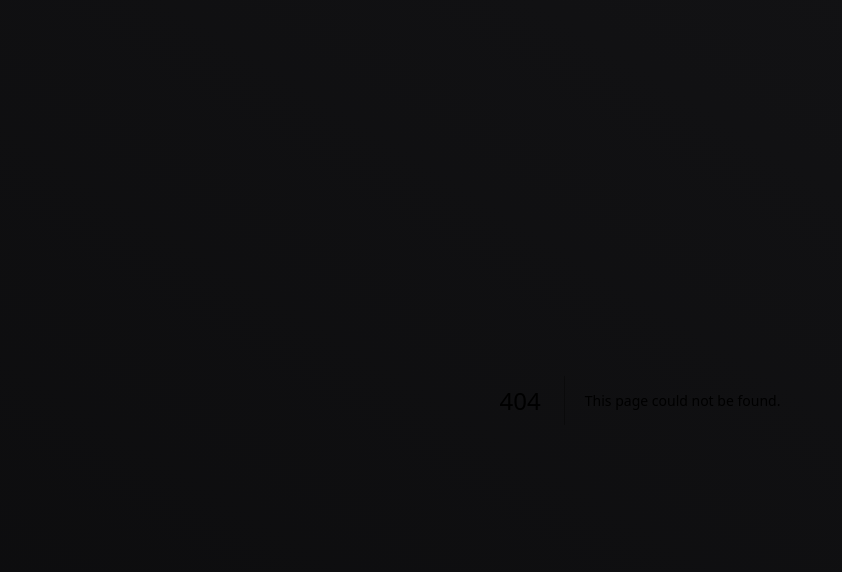
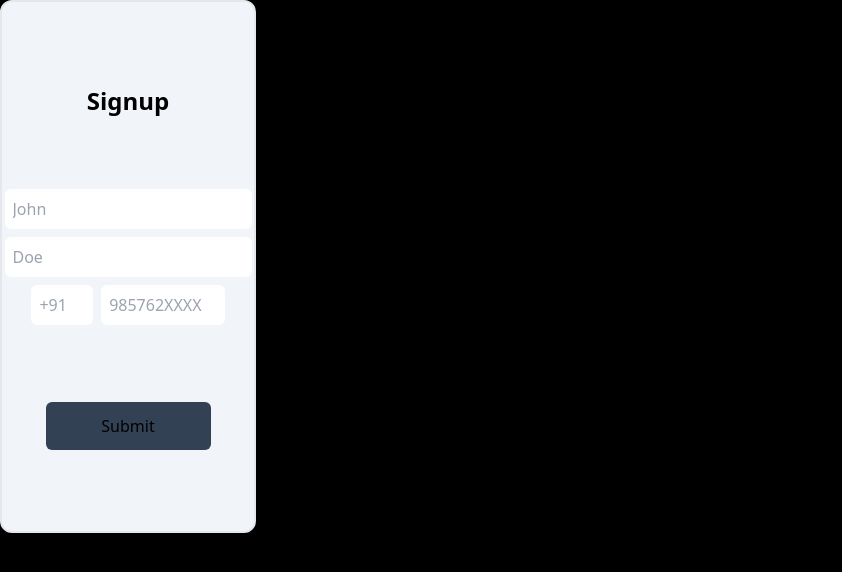
Before and after one commit to ishk9/getYourDiet, a Next.js app in the folder client/: page /Signin in a window 1280 px wide. Before the commit this address had no page. Shown: the top 572 px of the page, without its empty margins (0-842 px from the left). Built offline with nearby package versions, Linux system fonts and the light colour scheme.

Commit message:
Added signin!

```diff
--- /dev/null
+++ b/client/app/Signin/page.js
@@ -0,0 +1,25 @@
+import React from 'react'
+
+function SigninPage() {
+    return (
+        <div className="h-4/6 w-1/5 p-4 rounded-xl absolute z-10 flex flex-col justify-evenly items-center bg-slate-100 border-2 shadow-md">
+            <h1 className='text-black text-[24px] font-semibold'>Signup</h1>
+            <div className='flex flex-col'>
+                <input className='my-1 p-2 rounded-md text-black' placeholder='John'/>
+                <input className='my-1 p-2 rounded-md text-black' placeholder='Doe' />
+                <div className='flex w-full justify-center items-center'>
+                    <input className='my-1 w-1/4 p-2 rounded-md text-black mr-2' placeholder='+91' />
+                    <input className='my-1 w-2/4 p-2 rounded-md text-black' placeholder='985762XXXX' />
+
+                </div>
+            </div>
+
+
+            <button className='w-3/4 rounded-md py-3 mt-2 bg-slate-700'>
+                <p>Submit</p>
+            </button>
+        </div>
+    )
+}
+
+export default SigninPage
```
